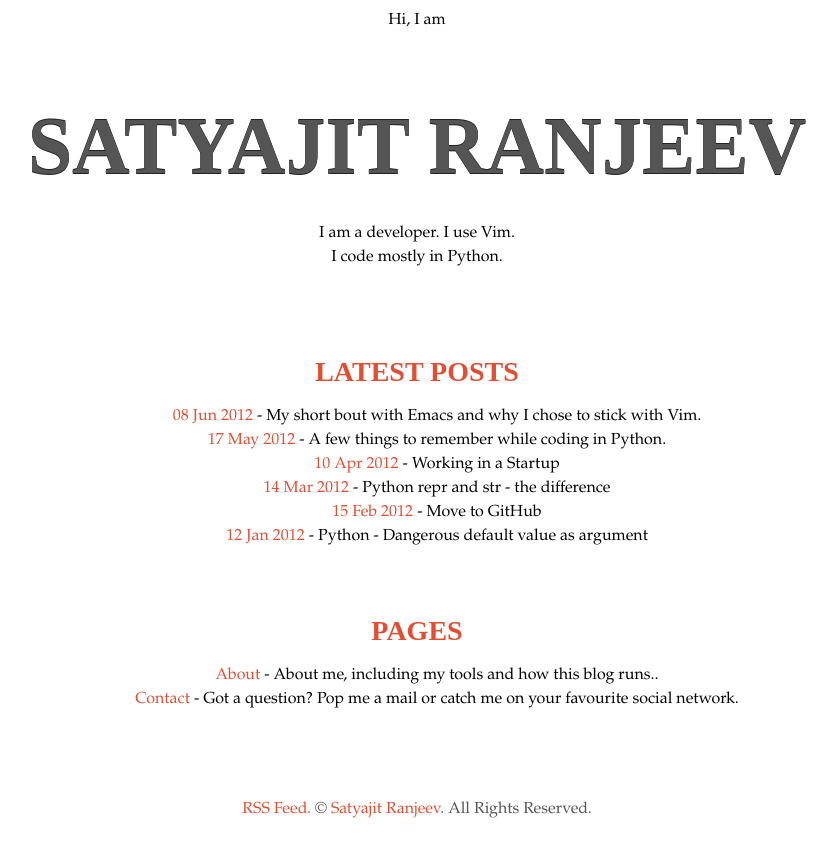
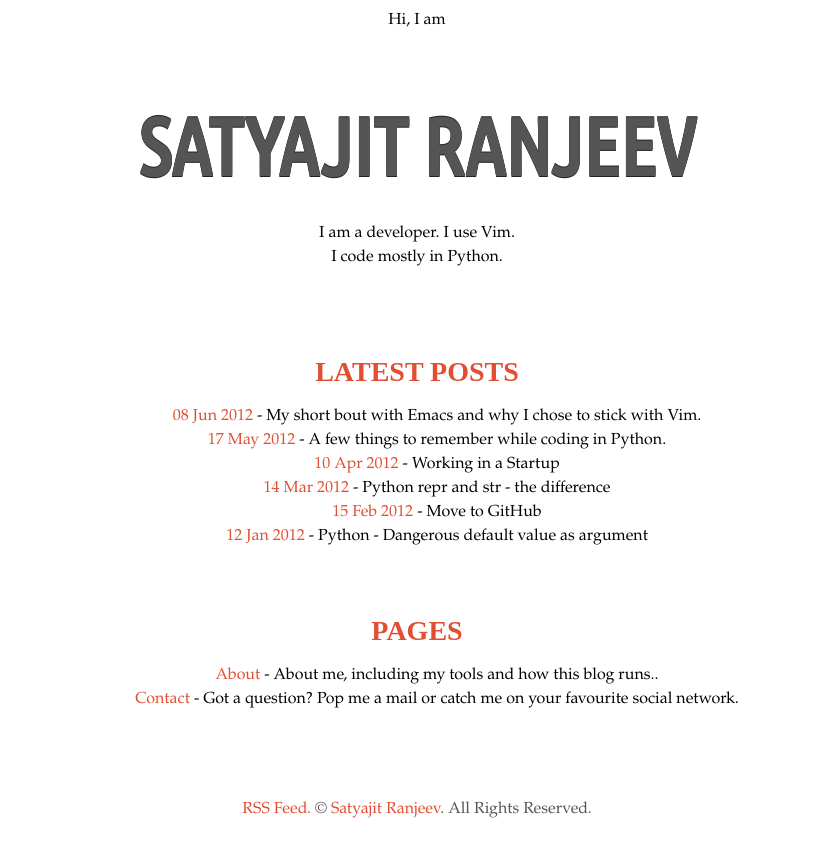
Before and after one commit to satran/satran.github.io, a Jekyll site: the page built from index.html, in a window 1280 px wide. Shown: the top 857 px of the page, without its empty margins (223-1060 px from the left). Built offline with Jekyll 4.4.1, drawn with Linux system fonts in a browser that asks for light colours; some web fonts are replaced.

Commit message:
Adding more tweaks.

```diff
--- a/_layouts/default.html
+++ b/_layouts/default.html
@@ -25,7 +25,7 @@
 
     <link rel="shortcut icon" href="/images/favicon.png" />
     <link href='http://fonts.googleapis.com/css?family=Ubuntu+Condensed' rel='stylesheet' type='text/css'>
-    <link href='http://fonts.googleapis.com/css?family=Fredericka+the+Great|Love+Ya+Like+A+Sister' rel='stylesheet' type='text/css'>
+    <link href='http://fonts.googleapis.com/css?family=Fredericka+the+Great' rel='stylesheet' type='text/css'>
     <link rel="stylesheet" href="/css/base.css" type="text/css" />
 
     <!-- Google Analytics -->
--- a/css/base.css
+++ b/css/base.css
@@ -161,6 +161,7 @@ hr.center{
 }
 #home_page .title{
     font-size: 80px;
+    font-family: 'Ubuntu Condensed', sans-serif;
     text-transform: uppercase;
     color: #555;
     text-shadow: 0px 1px 0px #222, 0px -1px 0px #222;
```
